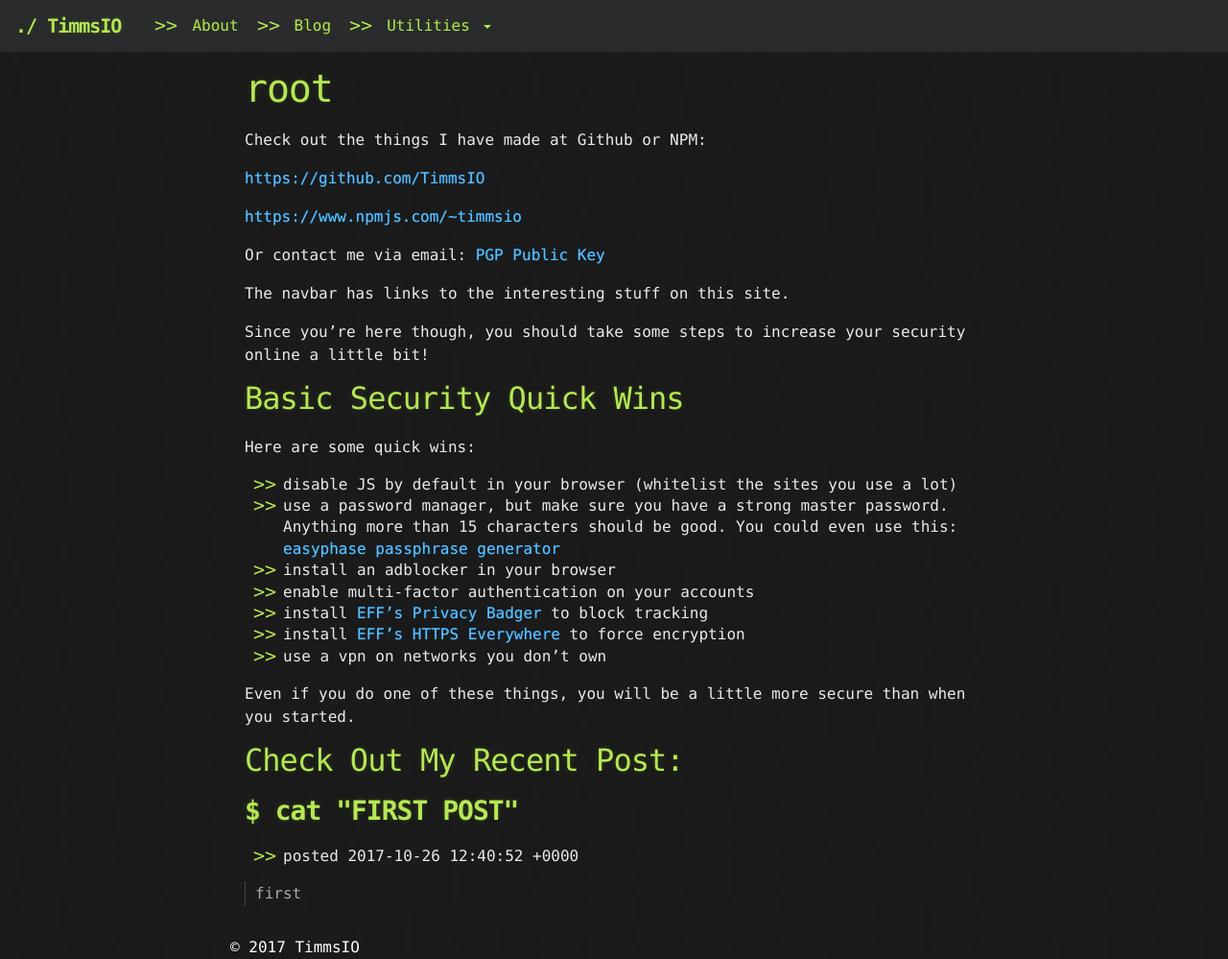
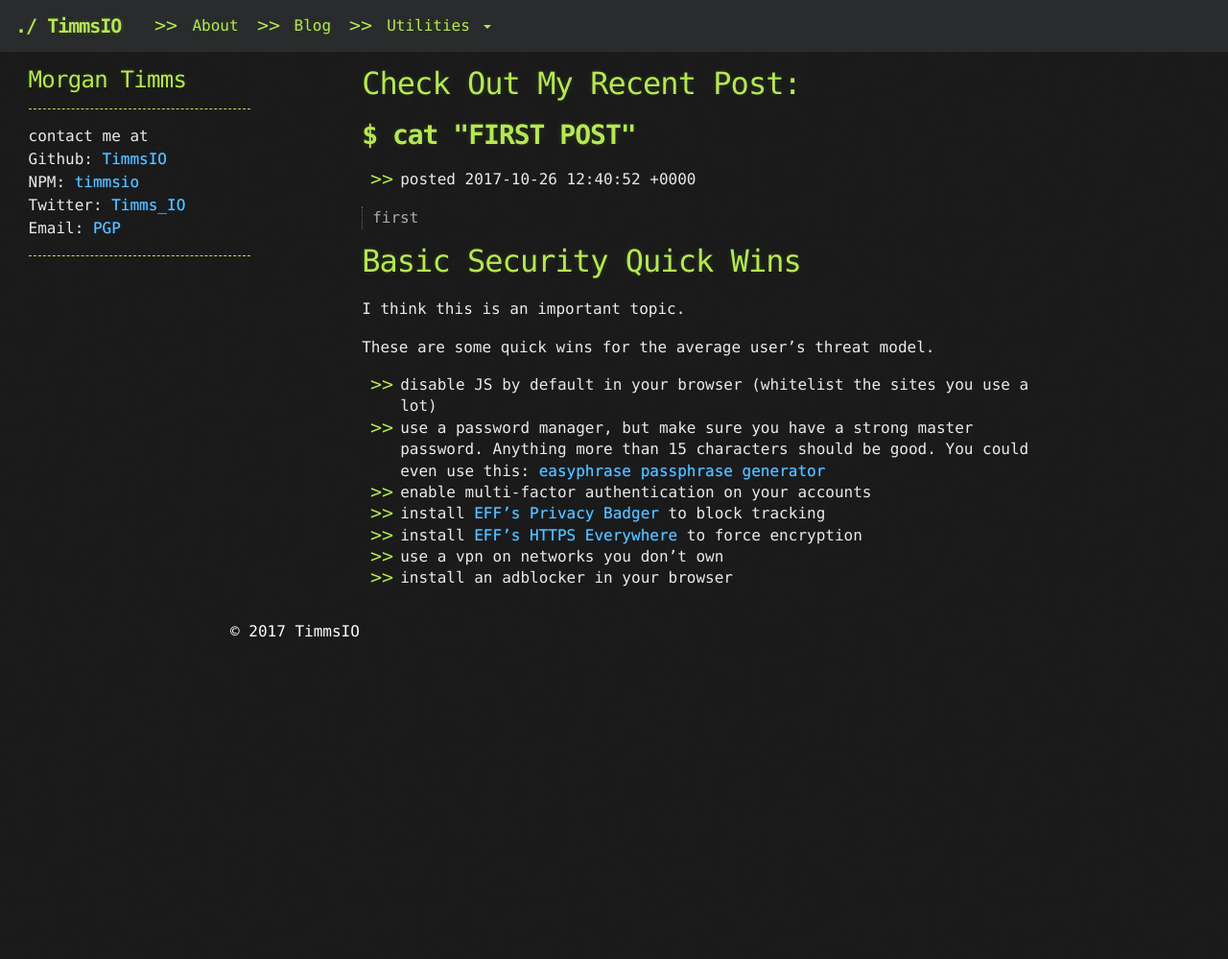
Before and after one commit to TimmsIO/timmsio.github.io, a Jekyll site: the page built from index.md, in a window 1280 px wide and 999 px high. Shown: the whole window at 96% size. Built offline with Jekyll 4.4.1, drawn with Linux system fonts in a browser that asks for light colours; nearby versions of some CDN libraries.

Commit message:
better front page

```diff
--- /dev/null
+++ b/_includes/contactPanel.md
@@ -0,0 +1,12 @@
+Github: [TimmsIO][gh]
+
+NPM: [timmsio][npm]
+
+Twitter: [Timms_IO][twitter]
+
+Email: [PGP][pgp]
+
+[pgp]: https://keybase.io/tiosect/pgp_keys.asc?fingerprint=2d9e64bbbb175f2170b9dd27cae7077e73d32925 "PGP key"
+[gh]: https://github.com/TimmsIO "My github account"
+[npm]: https://www.npmjs.com/~timmsio "My NPM account"
+[twitter]: https://twitter.com/Timms_IO
--- a/_layouts/default.html
+++ b/_layouts/default.html
@@ -17,7 +17,22 @@
         <span class="skiplink-text">Skip to main content</span>
     </a>
 
-    {% include navbar.html %}
+    {% include navbar.html %} {% if page.contactShow %} {% capture contact %}{% include contactPanel.md %}{% endcapture %}
+
+
+    <div class="row row-offcanvas row-offcanvas-right">
+        <div class="col-12 col-md-4 sidebar-offcanvas contacts" style="max-width: 20em; background:transparent">
+            <div class="container">
+                <h4 class="card-title">Morgan Timms</h4>
+                <hr> contact me at {{ contact | markdownify }}
+                <hr>
+            </div>
+        </div>
+        <div class="col-12 col-md-8">
+
+
+            {% endif %}
+
             <div class="container">
                 <div id="content">
 
@@ -26,8 +41,7 @@
                         {% include toc.html html=content %}
                     </div>
                     {% endif %}
-
-            {{ content }} {% if page.title == 'root' %}
+                    {% if page.title == 'root' %}
 
                     <h2>Check Out My Recent Post:</h2>
 
@@ -44,9 +58,14 @@
                             <hr> {% endfor %}
                         </div>
                     </div>
-            {% endif %}
+                    {% endif %}  {{ content }}
                 </div>
             </div>
+
+            {% if page.contactShow%}
+        </div>
+    </div>
+    {% endif %}
 
     <footer class="footer navbar-fixed-bottom">
         <div class="container h-100">
--- a/_sass/jekyll-theme-hacker.scss
+++ b/_sass/jekyll-theme-hacker.scss
@@ -41,11 +41,22 @@ section {
   margin: 0 0 20px 0;
 }
 
+div.contacts p {
+  margin: 0px;
+}
+
 h1, h2, h3, h4, h5, h6 {
   margin: 0 0 20px;
 }
 
+.affix {
+  top: 20px;
+}
 
+img {
+  max-width: 100%;
+  max-height: 100%;
+}
 
 li {
   line-height: 1.4 ;
--- a/index.md
+++ b/index.md
@@ -1,35 +1,22 @@
 ---
 title: root
 layout: default
+contactShow: true
 ---
-
-# root
-
-Check out the things I have made at Github or NPM:
-
-[https://github.com/TimmsIO][gh]
-
-[https://www.npmjs.com/~timmsio][npm]
-
-Or contact me via email: [PGP Public Key][pgp]
-
-The navbar has links to the interesting stuff on this site.
-
-Since you're here though, you should take some steps to increase your security online a little bit!
 
 ## Basic Security Quick Wins
 
-Here are some quick wins:
+I think this is an important topic.
+
+These are some quick wins for the average user's threat model.
 
 - disable JS by default in your browser (whitelist the sites you use a lot)
-- use a password manager, but make sure you have a strong master password. Anything more than 15 characters should be good. You could even use this: [easyphase passphrase generator](/utils/easyphrase/)
-- install an adblocker in your browser
+- use a password manager, but make sure you have a strong master password. Anything more than 15 characters should be good. You could even use this: [easyphrase passphrase generator](/utils/easyphrase/)
 - enable multi-factor authentication on your accounts
 - install [EFF's Privacy Badger][badger] to block tracking
 - install [EFF's HTTPS Everywhere][ever] to force encryption
 - use a vpn on networks you don't own
-
-Even if you do one of these things, you will be a little more secure than when you started.
+- install an adblocker in your browser
 
 [badger]: https://www.eff.org/privacybadger "EFF Privacy Badger tracker blocker"
 [ever]: https://www.eff.org/https-everywhere "HTTPS Everywhere browser plugin"
```
Lines whose indentation alone changed are shown as unchanged.
